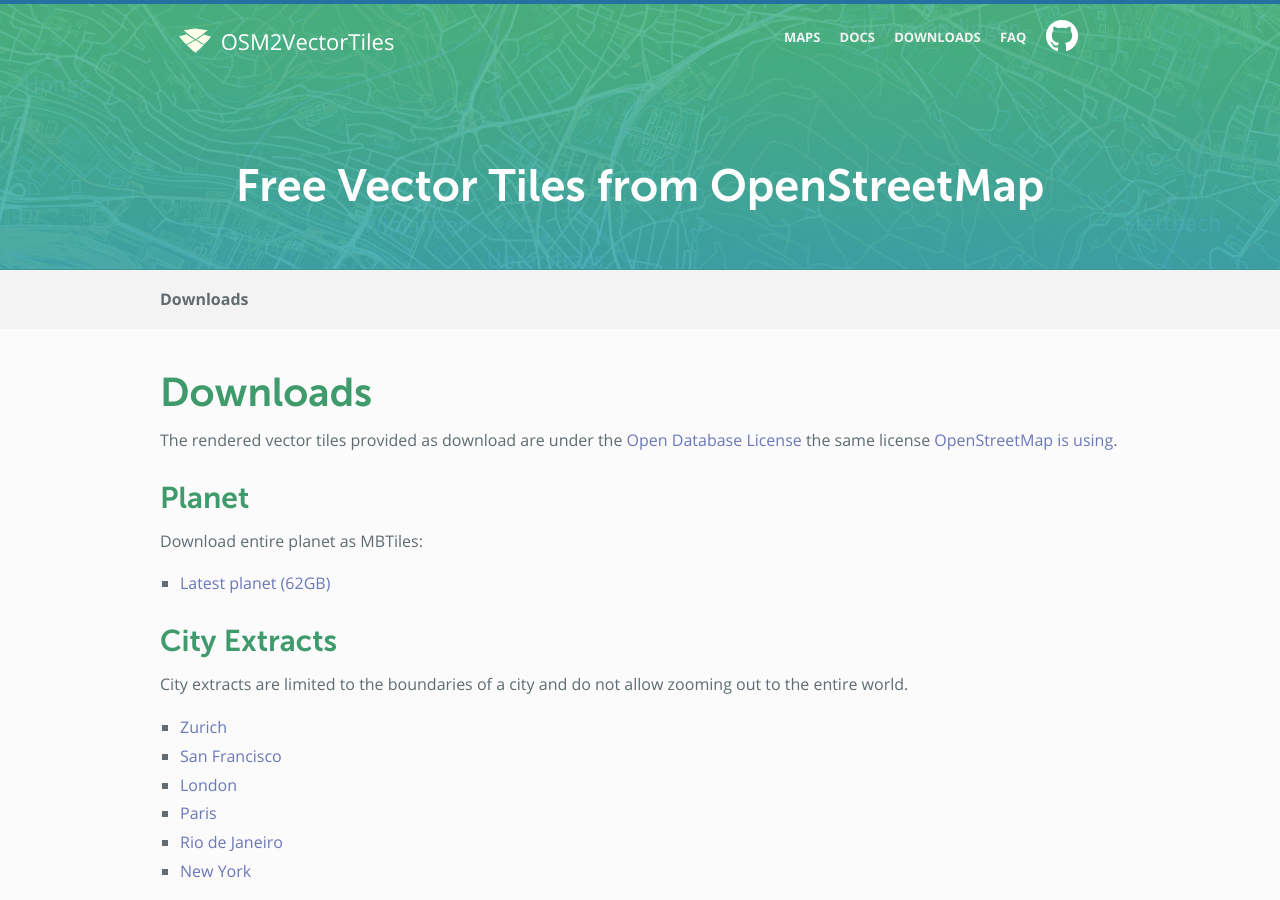
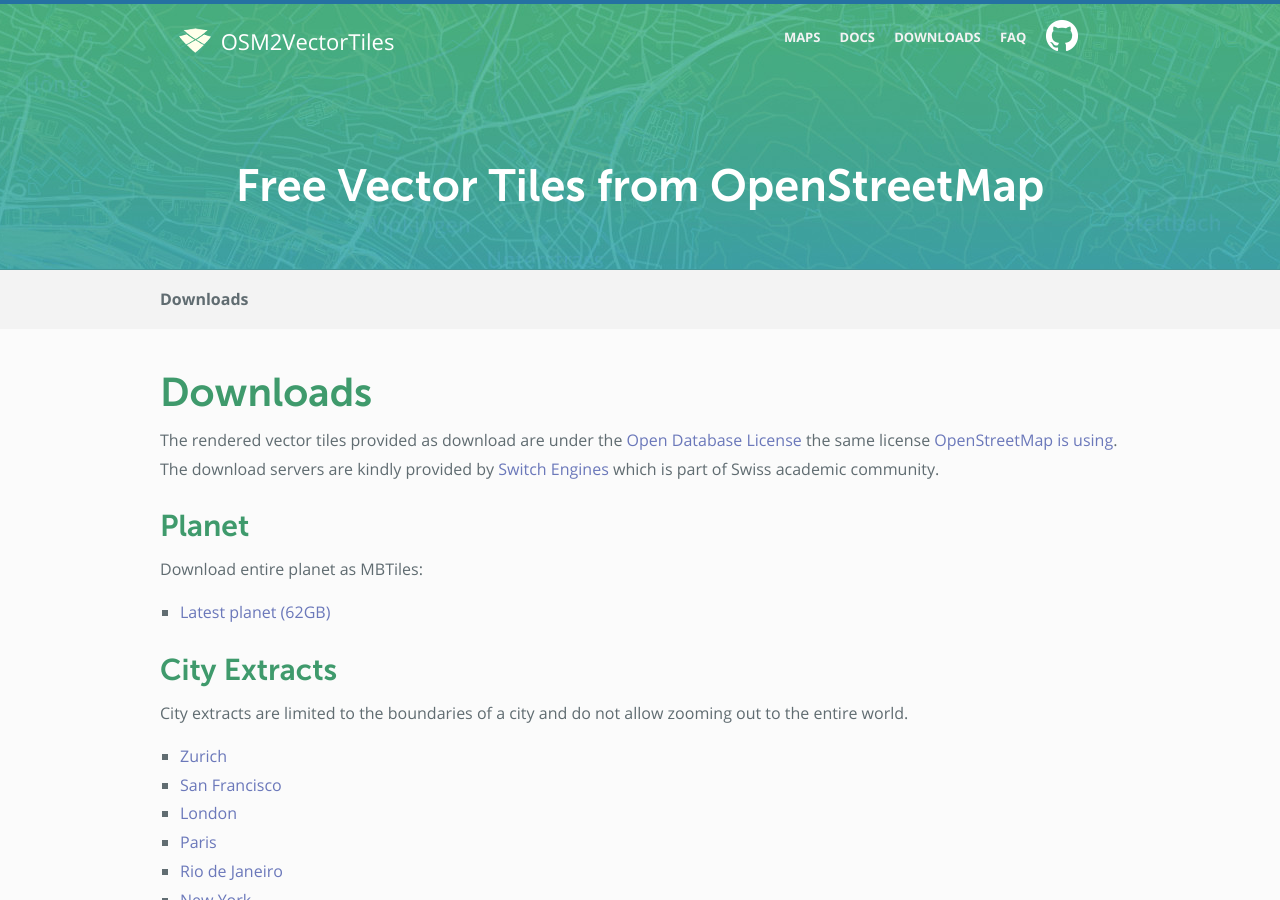
Before and after one commit to osm2vectortiles/osm2vectortiles, a Jekyll site: the page built from downloads.md, in a window 1280 px wide and 900 px high. Built offline with Jekyll 4.4.1, drawn with Linux system fonts in a browser that asks for light colours; Markdown is read by kramdown in place of the engine named in the settings.

Commit message:
Mention switch in downloads page

```diff
--- a/downloads.md
+++ b/downloads.md
@@ -8,6 +8,7 @@
 
 The rendered vector tiles provided as download are under
 the [Open Database License](https://tldrlegal.com/license/odc-open-database-license-(odbl)) the same license [OpenStreetMap is using](https://www.openstreetmap.org/copyright).
+The download servers are kindly provided by [Switch Engines](https://www.switch.ch/engines/) which is part of Swiss academic community.
 
 ## Planet
 
```
